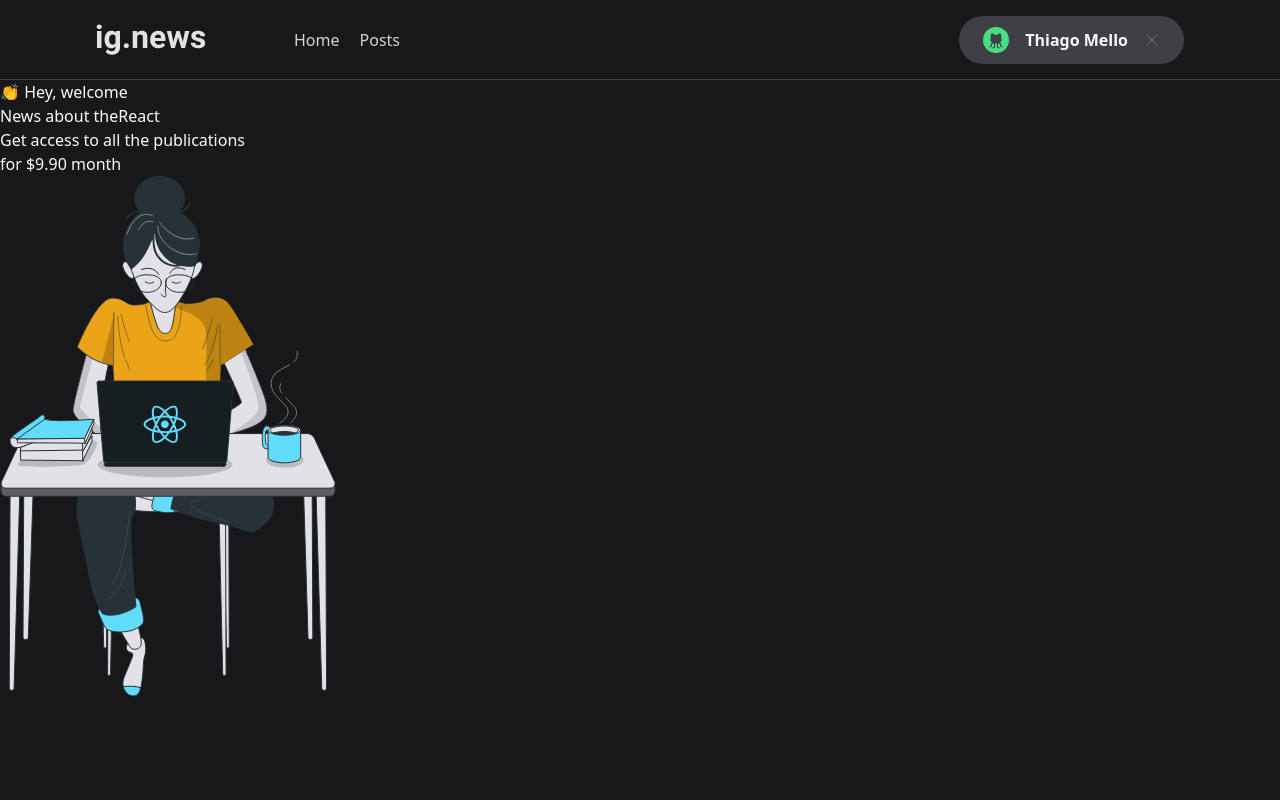
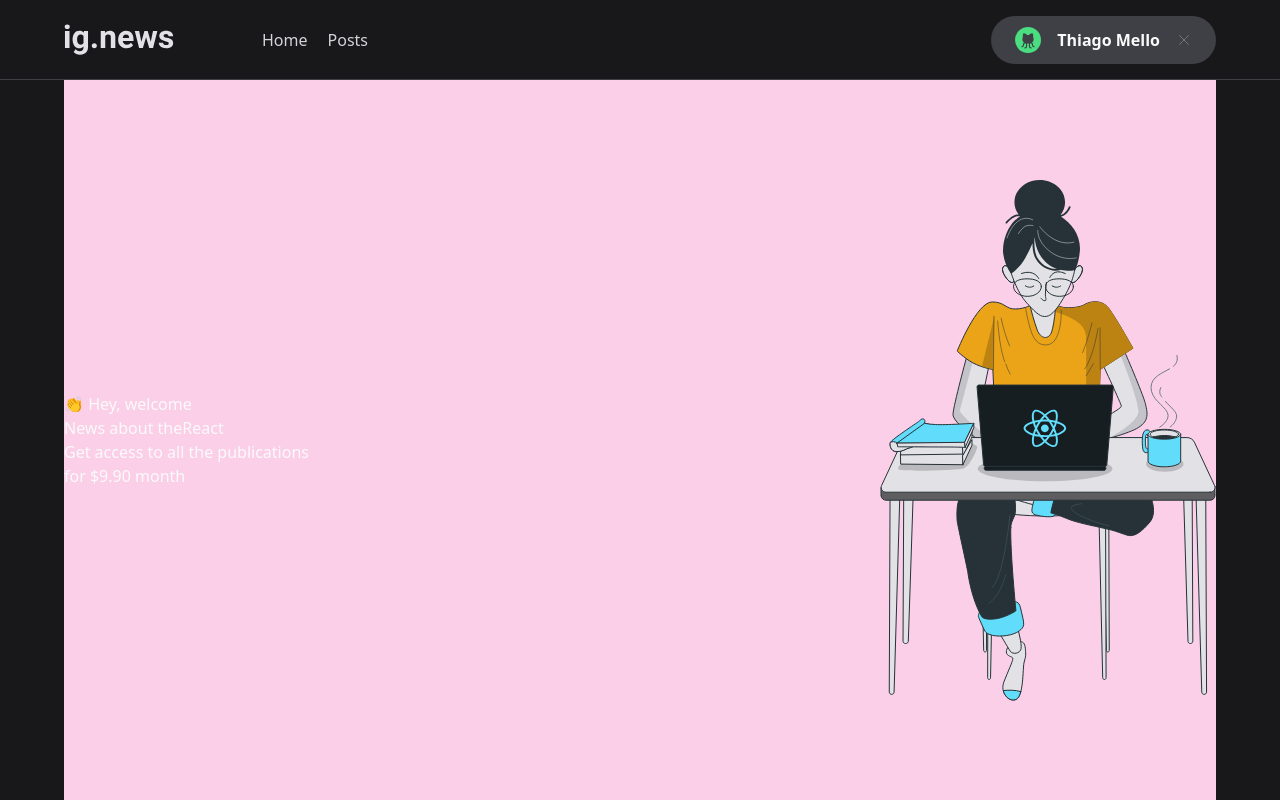
Before and after one commit to timabuntu/ignews, a Next.js app: page / in a window 1280 px wide. Built offline with nearby package versions, Linux system fonts and the light colour scheme.

Commit message:
remove padding from header

```diff
--- a/components/Header/index.tsx
+++ b/components/Header/index.tsx
@@ -4,7 +4,7 @@ import { SignInButton } from '../SignInButton';
 export const Header = () => {
   return (
     <div className='w-full h-20 border-b border-zinc-700'>
-      <header className='flex items-center h-full max-w-6xl px-8 mx-auto'>
+      <header className='flex items-center h-full max-w-6xl mx-auto'>
         <figure className='grid'>
           <Image src={logo} alt='logo ignews' />
         </figure>
--- a/pages/index.tsx
+++ b/pages/index.tsx
@@ -9,7 +9,7 @@ const Home: NextPage = () => {
       <Head>
         <title>Home | ig.news</title>
       </Head>
-      <main>
+      <main className='flex bg-pink-200 justify-between 8 mx-auto max-w-6xl h-[calc(100vh-5rem)] items-center'>
         <section>
           <span>👏 Hey, welcome</span>
           <h1>
```
